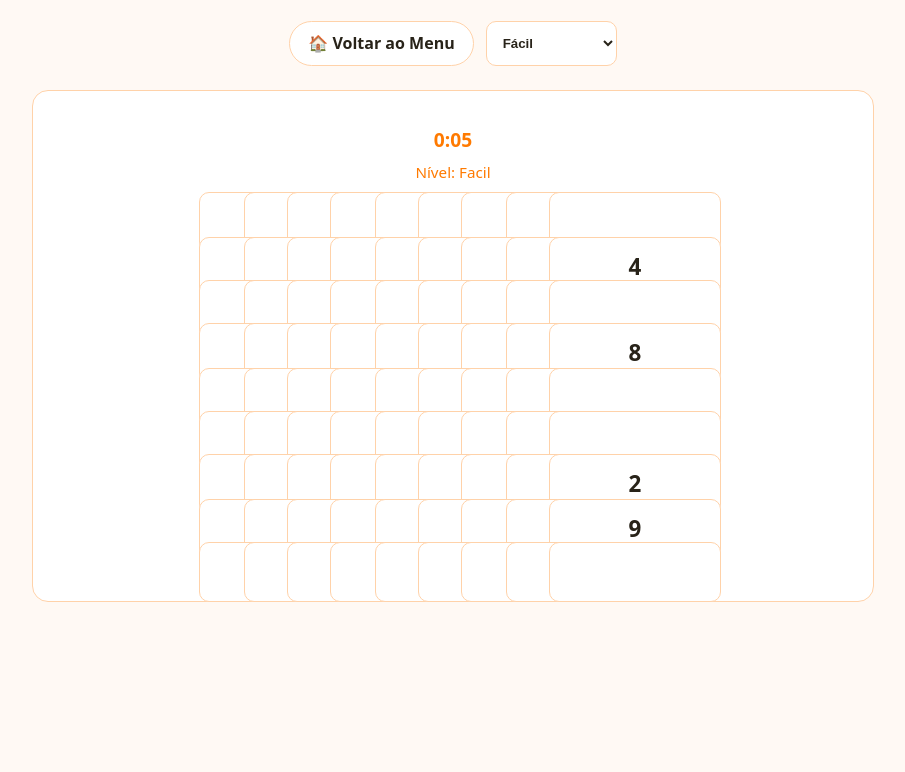
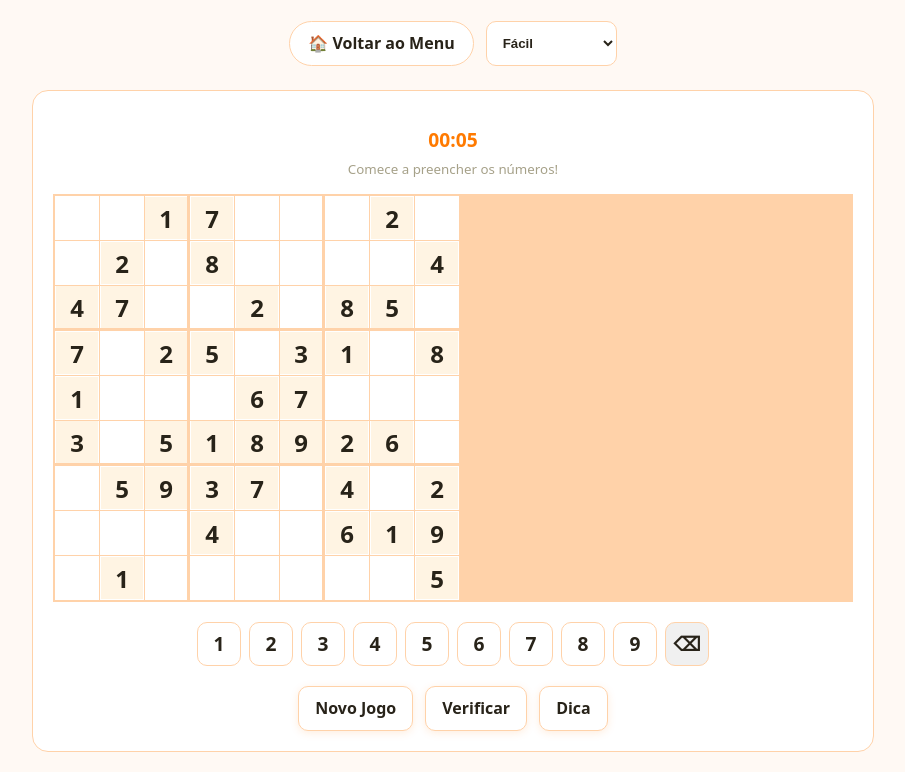
Before and after one commit to Griloteos/FerramentasSupera, a plain HTML site: page desafios.html in a window 1280 px wide. Shown: the part 89-861 px from the top of the page, without its empty margins (187-1092 px from the left). Before the commit the page ends 800 px from the top, so only its background shows below. Drawn offline with Linux system fonts and the light colour scheme.

Commit message:
Sudoku completo com numpad e seleção de nível
- Grid 9x9 com separação visual das subgrids 3x3
- Numpad numérico na parte inferior
- 5 níveis de dificuldade (Fácil, Intermediário, Difícil, Avançado, Expert)
- Timer de tempo decorrido
- Botão Verificar com feedback visual (verde/vermelho)
- Botão Dica para preencher células
- Botão Novo Jogo para reiniciar

Co-Authored-By: Claude Code <noreply@anthropic.com>

```diff
--- a/desafios.html
+++ b/desafios.html
@@ -8,28 +8,33 @@
 <title>Desafios Supera - Sudoku</title>
 <link rel="stylesheet" href="css/style.css">
 <style>
-body { padding: 20px 10px; background: var(--bg); }
+body { padding: 20px 10px; background: var(--bg); font-family: system-ui, sans-serif; }
 .header { max-width: 800px; margin: 0 auto 24px; text-align: center; }
 .header h1 { margin-bottom: 8px; color: var(--ink); }
 .header p { color: var(--mut); }
 .nav-top { display:flex; justify-content:center; gap:12px; margin-bottom:24px; flex-wrap:wrap; }
-.nav-top a, .nav-top button { padding:10px 18px; border-radius:999px; border:1px solid var(--line); background:var(--card); color:var(--ink); cursor:pointer; transition:all .2s; font-weight:600; text-decoration:none; }
-.nav-top a.on, .nav-top button.on { background:var(--acc); color:#fff; border-color:var(--acc); box-shadow:0 4px 12px rgba(255,122,0,0.2); }
-#desafio-container { max-width: 800px; margin: 0 auto; background:var(--card); border:1px solid var(--line); border-radius:16px; padding:20px; min-height:400px; position:relative; }
-.sudoku-grid { display:grid; grid-template-columns:repeat(9, 1fr); gap:1px; background:var(--line); border:2px solid var(--line); margin:0 auto; width:378px; height:378px; }
-.sudoku-cell { background:var(--card); display:flex; align-items:center; justify-content:center; }
-.sudoku-cell.row-thick { border-bottom:2px solid var(--line); }
-.sudoku-cell.col-thick { border-right:2px solid var(--line); }
-.sudoku-cell:last-child { border:none; }
-.sudoku-input { width:100%; height:100%; text-align:center; font-size:1.4rem; border:none; background:transparent; color:var(--ink); font-weight:700; outline:none; padding:0; margin:0; }
+.nav-top a { padding:10px 18px; border-radius:999px; border:1px solid var(--line); background:var(--card); color:var(--ink); text-decoration:none; font-weight:600; }
+#desafio-container { max-width: 800px; margin: 0 auto; background:var(--card); border:1px solid var(--line); border-radius:16px; padding:20px; }
+#sudoku-container { text-align:center; }
+.sudoku-grid { display:grid; grid-template-columns:repeat(9, 44px); grid-template-rows:repeat(9, 44px); gap:1px; background:var(--line); border:2px solid var(--line); margin:0 auto 20px; }
+.sudoku-cell { background:var(--card); display:flex; align-items:center; justify-content:center; position:relative; }
+.sudoku-cell.thick-right { border-right:2px solid var(--line); }
+.sudoku-cell.thick-bottom { border-bottom:2px solid var(--line); }
+.sudoku-input { width:42px; height:42px; text-align:center; font-size:1.5rem; border:none; background:transparent; color:var(--ink); font-weight:600; padding:0; margin:0; outline:none; }
+.sudoku-input.fixed { color:var(--ink); font-weight:700; background:var(--dec); }
 .sudoku-input:focus { background:rgba(255,122,0,0.1); }
-.sudoku-input.correct { background:rgba(31,122,62,0.1); color:#1f7a3e; }
+.sudoku-input.correct { background:rgba(31,122,62,0.15); color:#1f7a3e; }
 .sudoku-input.error { background:rgba(255,0,110,0.15); color:#ff006e; }
-.desafio-controls { text-align:center; margin:20px 0; }
-.desafio-controls .btn { margin:4px; }
-.desafio-status { text-align:center; margin:16px 0; }
-.desafio-msg { display:block; margin-top:8px; font-size:0.95rem; }
-select { padding:8px 12px; border-radius:10px; border:1px solid var(--line); background:var(--card); color:var(--ink); font-weight:600; }
+.numpad { display:flex; justify-content:center; flex-wrap:wrap; gap:8px; margin-bottom:20px; }
+.numpad button { width:44px; height:44px; border-radius:10px; border:1px solid var(--line); background:var(--card); color:var(--ink); font-size:1.2rem; font-weight:700; cursor:pointer; }
+.numpad button:hover { background:var(--dec); }
+.numpad button.selected { background:var(--acc); color:#fff; }
+.controls { display:flex; justify-content:center; gap:12px; flex-wrap:wrap; margin-top:16px; }
+.controls .btn { padding:10px 16px; }
+.status { text-align:center; margin:16px 0; }
+.status span { font-size:1.2rem; font-weight:700; color:var(--acc); }
+.status small { display:block; margin-top:6px; color:var(--mut); }
+#niveis { padding:8px 12px; border-radius:10px; border:1px solid var(--line); background:var(--card); color:var(--ink); font-weight:600; }
 </style>
 </head>
 <body>
@@ -40,7 +45,7 @@ select { padding:8px 12px; border-radius:10px; border:1px solid var(--line); bac
 
 <div class="nav-top">
   <a href="index.html" style="padding:10px 18px; border-radius:999px; border:1px solid var(--line); background:var(--card); color:var(--ink); text-decoration:none; font-weight:600;">🏠 Voltar ao Menu</a>
-  <select id="sd-nivel-seletor">
+  <select id="niveis">
     <option value="facil">Fácil</option>
     <option value="intermediario">Intermediário</option>
     <option value="dificil">Difícil</option>
@@ -50,15 +55,29 @@ select { padding:8px 12px; border-radius:10px; border:1px solid var(--line); bac
 </div>
 
 <div id="desafio-container">
-  <div class="desafio-status">
-    <span id="sd-tempo" style="font-size:1.2rem; font-weight:700; color:var(--acc);">0:00</span>
-    <span id="sd-msg" class="desafio-msg" style="display:block; margin-top:8px;"></span>
-  </div>
-  <div id="sudoku-grid" class="sudoku-grid" style="display:none;"></div>
-  <div class="desafio-controls" style="display:none;">
-    <button class="btn" id="sd-verificar">✅ Verificar</button>
-    <button class="btn" id="sd-dica">💡 Dica</button>
-    <button class="btn" id="sd-reiniciar">🔄 Reiniciar</button>
+  <div id="sudoku-container">
+    <div id="timer" class="status">
+      <span id="tempo">00:00</span>
+      <small id="status-msg">Selecione um nível e clique em Novo Jogo</small>
+    </div>
+    <div id="sudoku-grid" class="sudoku-grid"></div>
+    <div class="numpad" id="numpad">
+      <button data-num="1">1</button>
+      <button data-num="2">2</button>
+      <button data-num="3">3</button>
+      <button data-num="4">4</button>
+      <button data-num="5">5</button>
+      <button data-num="6">6</button>
+      <button data-num="7">7</button>
+      <button data-num="8">8</button>
+      <button data-num="9">9</button>
+      <button data-num="0" style="background:#f0f0f0;">⌫</button>
+    </div>
+    <div class="controls">
+      <button class="btn" id="btn-novo">Novo Jogo</button>
+      <button class="btn" id="btn-verificar">Verificar</button>
+      <button class="btn" id="btn-dica">Dica</button>
+    </div>
   </div>
 </div>
 
@@ -67,28 +86,32 @@ select { padding:8px 12px; border-radius:10px; border:1px solid var(--line); bac
 <script>
 (function() {
   const GRID_SIZE = 9;
-  const CELL_SIZE = 42;
-  const BOARD_SIZE = GRID_SIZE * CELL_SIZE;
+  const CELL_SIZE = 44;
 
-  let currentGrid = [];
-  let solutionGrid = [];
-  let startTime = 0;
-  let timerInterval = 0;
-  let level = 'facil';
-  let cells = [];
+  let gridData = [];
+  let solutionData = [];
+  let selectedCell = null;
+  let timerInterval = null;
+  let seconds = 0;
+  let currentLevel = 'facil';
 
-  function formatTime(seconds) {
-    const m = Math.floor(seconds / 60);
-    const s = seconds % 60;
-    return m + ':' + s.toString().padStart(2, '0');
+  const gridEl = document.getElementById('sudoku-grid');
+  const tempoEl = document.getElementById('tempo');
+  const statusMsg = document.getElementById('status-msg');
+
+  function formatTime(sec) {
+    const m = Math.floor(sec / 60).toString().padStart(2, '0');
+    const s = (sec % 60).toString().padStart(2, '0');
+    return m + ':' + s;
   }
 
   function startTimer() {
-    startTime = Date.now();
     if (timerInterval) clearInterval(timerInterval);
+    seconds = 0;
+    tempoEl.textContent = '00:00';
     timerInterval = setInterval(() => {
-      const elapsed = Math.floor((Date.now() - startTime) / 1000);
-      document.getElementById('sd-tempo').textContent = formatTime(elapsed);
+      seconds++;
+      tempoEl.textContent = formatTime(seconds);
     }, 1000);
   }
 
@@ -97,140 +120,159 @@ select { padding:8px 12px; border-radius:10px; border:1px solid var(--line); bac
   }
 
   function createGrid() {
-    const container = document.getElementById('sudoku-grid');
-    container.innerHTML = '';
-    container.style.display = 'grid';
+    gridEl.innerHTML = '';
+    gridData = [];
 
     for (let r = 0; r < GRID_SIZE; r++) {
+      const row = [];
       for (let c = 0; c < GRID_SIZE; c++) {
         const cell = document.createElement('div');
-        cell.className = 'sudoku-cell' + (r % 3 === 0 ? ' row-thick' : '') + (c % 3 === 0 ? ' col-thick' : '');
-        cell.style.width = CELL_SIZE + 'px';
-        cell.style.height = CELL_SIZE + 'px';
+        cell.className = 'sudoku-cell';
+        if ((c + 1) % 3 === 0 && c < 8) cell.classList.add('thick-right');
+        if ((r + 1) % 3 === 0 && r < 8) cell.classList.add('thick-bottom');
 
         const input = document.createElement('input');
-        input.type = 'text';
-        input.maxLength = 1;
-        input.inputMode = 'numeric';
         input.className = 'sudoku-input';
         input.dataset.row = r;
         input.dataset.col = c;
 
-        input.addEventListener('input', function() {
-          this.value = this.value.replace(/[^1-9]/g, '');
+        input.addEventListener('focus', () => {
+          if (selectedCell) selectedCell.input.classList.remove('selected');
+          selectedCell = { input, r, c };
+          input.classList.add('selected');
+        });
+
+        input.addEventListener('click', () => {
+          if (selectedCell) selectedCell.input.classList.remove('selected');
+          selectedCell = { input, r, c };
+          input.classList.add('selected');
+        });
+
+        input.addEventListener('keydown', (e) => {
+          if (e.key >= '1' && e.key <= '9') {
+            e.preventDefault();
+            input.value = e.key;
+            input.classList.remove('correct', 'error');
+          } else if (e.key === 'Backspace' || e.key === 'Delete') {
+            e.preventDefault();
+            input.value = '';
+            input.classList.remove('correct', 'error');
+          }
         });
 
         cell.appendChild(input);
-        container.appendChild(cell);
-        cells.push({ row: r, col: c, input, el: cell });
+        gridEl.appendChild(cell);
+        row.push({ input, fixed: false });
       }
+      gridData.push(row);
     }
   }
 
-  function newGame(nivel) {
-    level = nivel;
+  function novoJogo(nivel) {
     stopTimer();
-    document.getElementById('sd-tempo').textContent = '0:00';
-    document.getElementById('sd-msg').textContent = '';
-    document.getElementById('sd-msg').style.color = 'var(--ink)';
+    currentLevel = nivel;
 
     const puzzle = SudokuGenerator.generateSudoku(nivel);
-    currentGrid = puzzle.grid;
-    solutionGrid = puzzle.solution;
+    gridData = [];
+    solutionData = puzzle.solution;
 
-    cells = [];
+    const niveis = { facil: 'Fácil', intermediario: 'Intermediário', dificil: 'Difícil', avancado: 'Avançado', expert: 'Expert' };
+    statusMsg.textContent = 'Nível: ' + niveis[nivel];
+
     createGrid();
     startTimer();
 
-    cells.forEach(cell => {
-      const val = currentGrid[cell.row][cell.col];
-      cell.input.value = val || '';
-      cell.input.disabled = !!val;
-      cell.input.classList.remove('error', 'correct');
-    });
+    for (let r = 0; r < GRID_SIZE; r++) {
+      for (let c = 0; c < GRID_SIZE; c++) {
+        const val = puzzle.grid[r][c];
+        if (val !== 0) {
+          gridData[r][c].input.value = val;
+          gridData[r][c].input.classList.add('fixed');
+          gridData[r][c].fixed = true;
+        }
+      }
+    }
 
-    document.getElementById('sd-msg').textContent = 'Nível: ' + nivel.charAt(0).toUpperCase() + nivel.slice(1);
-    document.getElementById('sd-msg').style.color = 'var(--acc)';
+    statusMsg.textContent = 'Comece a preencher os números!';
   }
 
-  function verify() {
-    let emptyCount = 0;
+  function verificar() {
+    let empty = 0;
     let errors = 0;
     let correct = 0;
 
-    cells.forEach(cell => {
-      const val = cell.input.value;
-      if (!val) {
-        emptyCount++;
-        cell.input.classList.remove('error', 'correct');
-        return;
+    for (let r = 0; r < GRID_SIZE; r++) {
+      for (let c = 0; c < GRID_SIZE; c++) {
+        const val = parseInt(gridData[r][c].input.value);
+        if (!val) {
+          empty++;
+          gridData[r][c].input.classList.remove('correct', 'error');
+        } else if (val === solutionData[r][c]) {
+          correct++;
+          gridData[r][c].input.classList.add('correct');
+          gridData[r][c].input.classList.remove('error');
+        } else {
+          errors++;
+          gridData[r][c].input.classList.add('error');
+          gridData[r][c].input.classList.remove('correct');
+        }
       }
+    }
 
-      const num = parseInt(val, 10);
-      if (num < 1 || num > 9) {
-        cell.input.classList.add('error');
-        cell.input.classList.remove('correct');
-        errors++;
-        return;
-      }
-
-      if (num === solutionGrid[cell.row][cell.col]) {
-        cell.input.classList.add('correct');
-        cell.input.classList.remove('error');
-        correct++;
-      } else {
-        cell.input.classList.add('error');
-        cell.input.classList.remove('correct');
-        errors++;
-      }
-    });
-
-    if (emptyCount === 0 && errors === 0) {
+    if (empty === 0 && errors === 0) {
       stopTimer();
-      document.getElementById('sd-msg').textContent = '🎉 Parabéns! Você completou o Sudoku em ' + document.getElementById('sd-tempo').textContent + '!';
-      document.getElementById('sd-msg').style.color = '#1f7a3e';
+      statusMsg.textContent = '🎉 Parabéns! Sudoku completo em ' + formatTime(seconds) + '!';
     } else if (errors > 0) {
-      document.getElementById('sd-msg').textContent = errors + ' erro(s) encontrado(s). Continue tentando!';
-      document.getElementById('sd-msg').style.color = '#ff006e';
+      statusMsg.textContent = errors + ' erro(s) encontrado(s). Continue tentando!';
     } else {
-      document.getElementById('sd-msg').textContent = 'Ainda faltam ' + emptyCount + ' número(s).';
-      document.getElementById('sd-msg').style.color = 'var(--acc)';
+      statusMsg.textContent = correct + ' acertos. ' + empty + ' células vazias.';
     }
   }
 
-  function giveHint() {
-    let found = false;
-    for (const cell of cells) {
-      const val = parseInt(cell.input.value, 10);
-      if (!val || val !== solutionGrid[cell.row][cell.col]) {
-        cell.input.value = solutionGrid[cell.row][cell.col];
-        cell.input.classList.remove('error');
-        cell.input.classList.add('correct');
-        found = true;
-        break;
+  function dica() {
+    for (let r = 0; r < GRID_SIZE; r++) {
+      for (let c = 0; c < GRID_SIZE; c++) {
+        if (!gridData[r][c].fixed && !gridData[r][c].input.value) {
+          gridData[r][c].input.value = solutionData[r][c];
+          gridData[r][c].input.classList.add('correct');
+          gridData[r][c].input.classList.remove('error');
+          statusMsg.textContent = 'Dica: célula [' + (r+1) + ',' + (c+1) + '] = ' + solutionData[r][c];
+          return;
+        }
       }
     }
-    if (!found) {
-      document.getElementById('sd-msg').textContent = 'Jogo completo!';
-      document.getElementById('sd-msg').style.color = '#1f7a3e';
-    } else {
-      document.getElementById('sd-msg').textContent = '💡 Dica aplicada!';
-      document.getElementById('sd-msg').style.color = 'var(--acc)';
-    }
+    statusMsg.textContent = 'Jogo completo!';
   }
 
-  function restart() {
-    newGame(level);
-  }
+  // Eventos
+  document.getElementById('niveis').addEventListener('change', (e) => {
+    novoJogo(e.target.value);
+  });
 
-  document.getElementById('sd-verificar').onclick = verify;
-  document.getElementById('sd-dica').onclick = giveHint;
-  document.getElementById('sd-reiniciar').onclick = restart;
-  document.getElementById('sd-nivel-seletor').onchange = function(e) {
-    newGame(e.target.value);
-  };
+  document.getElementById('btn-novo').addEventListener('click', () => {
+    novoJogo(currentLevel);
+  });
 
-  newGame('facil');
+  document.getElementById('btn-verificar').addEventListener('click', verificar);
+  document.getElementById('btn-dica').addEventListener('click', dica);
+
+  // Numpad
+  document.getElementById('numpad').addEventListener('click', (e) => {
+    if (e.target.tagName !== 'BUTTON') return;
+    if (!selectedCell) return;
+
+    const num = e.target.dataset.num;
+    if (num === '0') {
+      selectedCell.input.value = '';
+      selectedCell.input.classList.remove('correct', 'error');
+    } else {
+      selectedCell.input.value = num;
+      selectedCell.input.classList.remove('correct', 'error');
+    }
+  });
+
+  // Iniciar com nível Fácil
+  novoJogo('facil');
 })();
 </script>
 </body>
```
